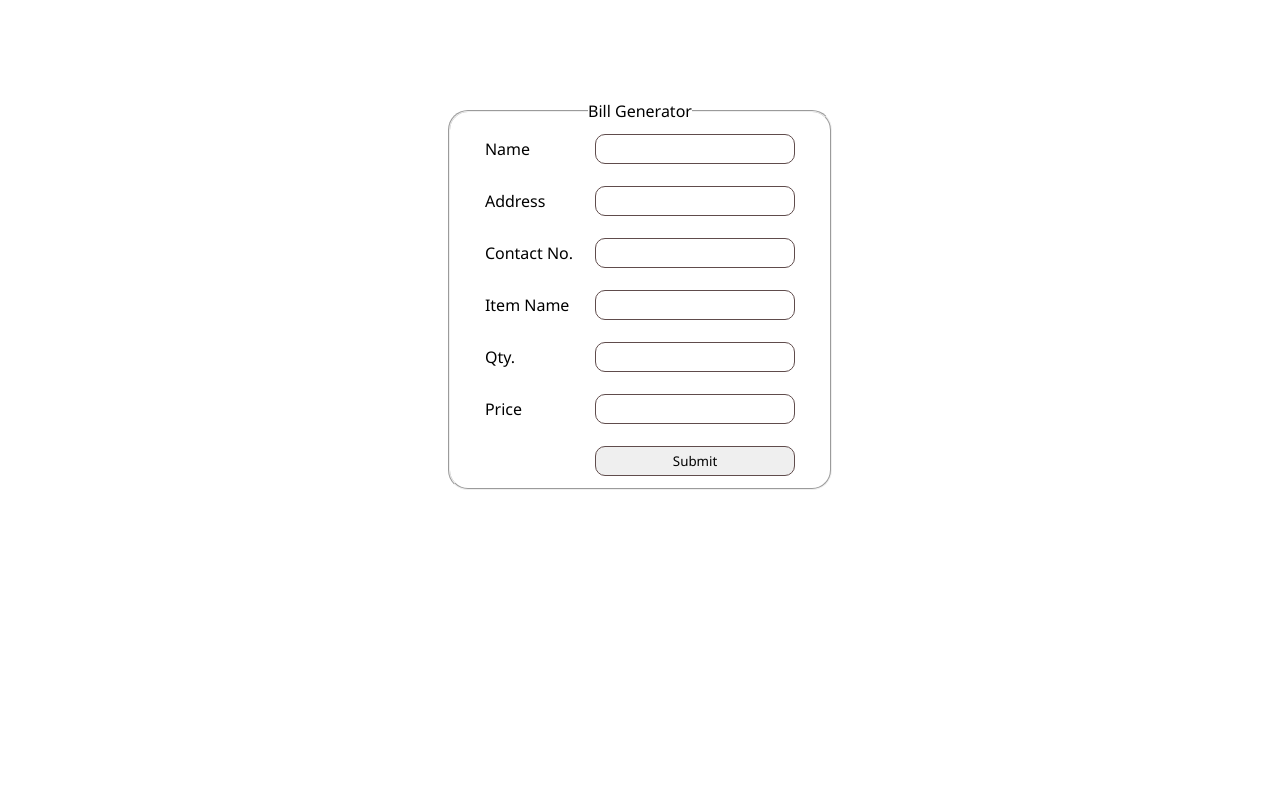
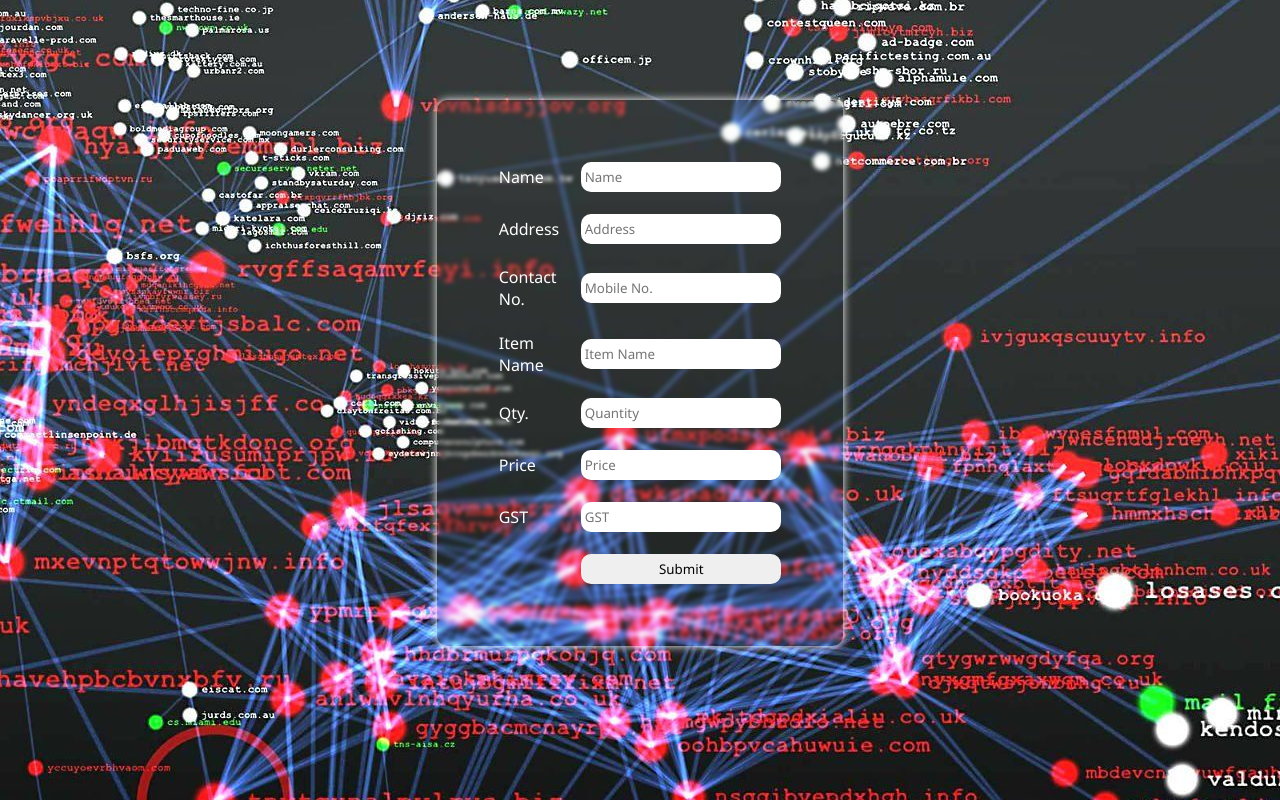
Before and after one commit to dagardev/BillGenerator, a plain HTML site: page index.html in a window 1280 px wide. Drawn offline with Linux system fonts and the light colour scheme.

Commit message:
Added GST input, background image, hover effect, etc.

```diff
--- a/bill.css
+++ b/bill.css
@@ -9,7 +9,7 @@ body{
 }
 
 .container{
-    width: 90%;
+    width: 80%;
     margin: 20px auto;
     border: 1px solid black;
     padding: 20px;
@@ -90,7 +90,7 @@ tr:nth-last-child(even){
     border-radius: 20px;
     color: white;
     font-weight: bold;
-    margin: 30px 0px;
+    margin: 20px 10%;
 
 }
 
--- a/bill.js
+++ b/bill.js
@@ -35,10 +35,11 @@ document.querySelector("#item").innerText=item
 let qty=localStorage.getItem("qty")
 document.querySelector("#qty").innerText=qty
 
-
+let gst=localStorage.getItem("gst")
+let gstpercent=gst/100
 let price=localStorage.getItem("price")
 //GST Calculation
-let gstamount=price*0.18
+let gstamount=price*gstpercent
 let priceAfterGST=document.querySelector("#price").innerText=price-gstamount
 console.log(price);
 
--- a/index.html
+++ b/index.html
@@ -11,32 +11,36 @@
 
 <body>
     <fieldset>
-        <legend>Bill Generator</legend>
+        <!-- <legend>Bill Generator</legend> -->
         <form action="bill.html" onsubmit="getdata()" method="get" autocomplete="off">
             <table>
                 <tr>
                     <td><label for="name">Name</label></td>
-                    <td><input class="input-width" type="text" name="name" id="name"></td>
+                    <td><input class="input-width" placeholder=" Name" type="text" name="name" id="name"></td>
                 </tr>
                 <tr>
                     <td><label for="address">Address</label></td>
-                    <td><input class="input-width" type="text" name="address" id="address"></td>
+                    <td><input class="input-width" placeholder=" Address" type="text" name="address" id="address"></td>
                 </tr>
                 <tr>
                     <td><label for="contact">Contact No.</label></td>
-                    <td><input class="input-width" type="text" name="contact" id="contact"></td>
+                    <td><input class="input-width" placeholder=" Mobile No." type="text" name="contact" id="contact"></td>
                 </tr>
                 <tr>
                     <td><label for="item">Item Name</label></td>
-                    <td><input class="input-width" type="text" name="item" id="item"></td>
+                    <td><input class="input-width" placeholder=" Item Name" type="text" name="item" id="item"></td>
                 </tr>
                 <tr>
                     <td><label for="qty">Qty.</label></td>
-                    <td><input class="input-width" type="text" name="qty" id="qty"></td>
+                    <td><input class="input-width" placeholder=" Quantity" type="text" name="qty" id="qty"></td>
                 </tr>
                 <tr>
                     <td><label for="price">Price</label></td>
-                    <td><input class="input-width" type="text" name="price" id="price"></td>
+                    <td><input class="input-width" placeholder=" Price" type="text" name="price" id="price"></td>
+                </tr>
+                <tr>
+                    <td><label for="gst">GST</label></td>
+                    <td><input class="input-width" placeholder=" GST" type="text" name="gst" id="gst"></td>
                 </tr>
                 <tr>
                     <td></td>
--- a/script.js
+++ b/script.js
@@ -16,6 +16,9 @@ function getdata(){
 
     let price=document.getElementById("price").value;
     localStorage.setItem("price",price)
+
+    let gst=document.getElementById("gst").value;
+    localStorage.setItem("gst",gst)
     // console.log(name,address,contact);
 
 }
--- a/style.css
+++ b/style.css
@@ -3,27 +3,72 @@
     padding: 0px;
     box-sizing: border-box;
     font-family: 'Segoe UI', Tahoma, Geneva, Verdana, sans-serif;
+    /* background-color: black; */
+}
+
+body{
+    color: white;
+    background-image: url(674897.jpg);
+    background-repeat: no-repeat;
+    background-position: center;
+    background-size: auto;
+    /* filter: blur(1px); */
+
 }
 
 fieldset{
     width: 30%;
-    /* border: 1px solid black; */
+    padding: 50px;
+    border: none;
     margin: 100px auto;
-    border-radius: 20px;
+    border-radius: 10px;
     display: flex;
     align-items: center;
     justify-content: center;
+    /* background-image: url(674897.jpg); */
+    background-repeat: no-repeat;
+    background-position: center;
+    position: relative;
+    box-shadow: 0 0 10px;
 }
 
-legend{
+
+fieldset::before{
+    content: "";
+    position: absolute;
+    top: 0;
+    bottom: 0;
+    left: 0;
+    right: 0;
+    background-image: url(674897.jpg);
+    background-position: inherit;
+    filter: blur(2px);
+    z-index: -1;
+}
+
+fieldset:hover::after{
+    content: "";
+    background-image: conic-gradient(red,blue,red);
+    border-radius: 20px;
+    position: absolute;
+    z-index: -2;
+    width: 100%;
+    height: 100%;
+    padding: 10px;
+    filter: blur(2px);
+    border: none;
+}
+
+
+/* legend{
     text-align: center;
-}
+} */
 
 .input-width{
     width: 200px;
     border-radius: 10px;
     height: 30px;
-    border: 1px solid rgb(96, 76, 76);
+    border: transparent;
 }
 
 td{
```
Also changed, not shown: 674897.jpg (added).
